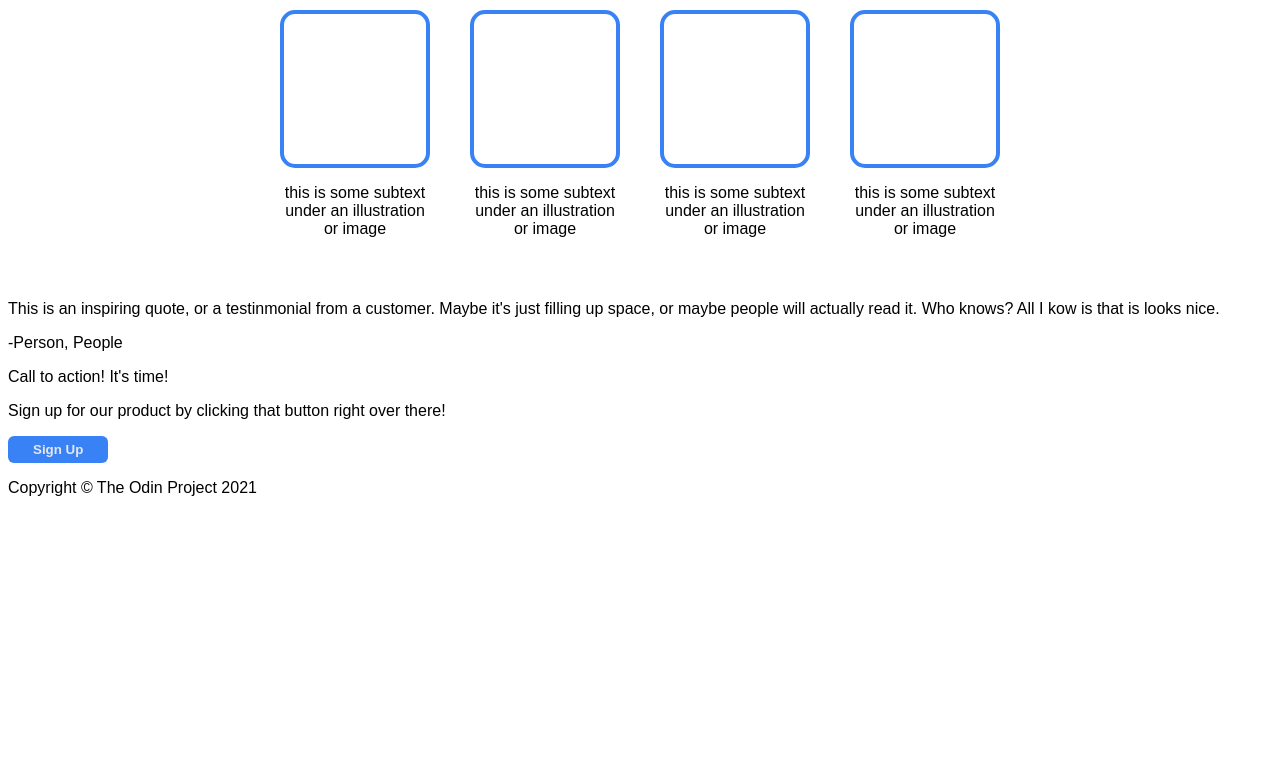
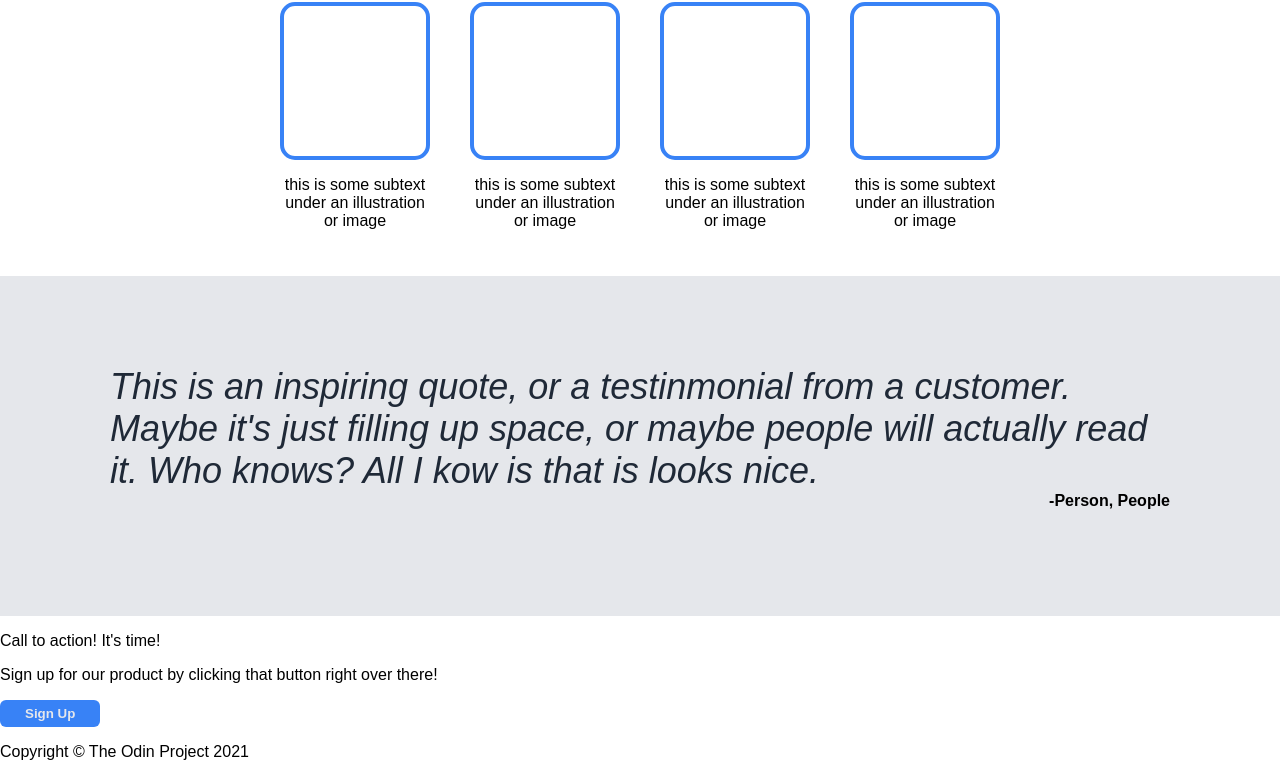
Before and after one commit to AlexDeL8/flexbox-landing-page, a plain HTML site: page index.html in a window 1280 px wide. Shown: the part 686-1463 px from the top of the page. Before the commit the page ends 1199 px from the top, so only its background shows below. Drawn offline with Linux system fonts and the light colour scheme.

Commit message:
completed quote section

```diff
--- a/index.html
+++ b/index.html
@@ -63,8 +63,8 @@
                 </div>
             </div>
             <div class="quote">
-                <p>This is an inspiring quote, or a testinmonial from a customer. Maybe it's just filling up space, or maybe people will actually read it. Who knows? All I kow is that is looks nice.</p>
-                <p>-Person, People</p>
+                <p class="quote-text">This is an inspiring quote, or a testinmonial from a customer. Maybe it's just filling up space, or maybe people will actually read it. Who knows? All I kow is that is looks nice.</p>
+                <p class="quote-author">-Person, People</p>
             </div>
             <div class="signup">
                 <div class="signup-div">
--- a/styles.sass
+++ b/styles.sass
@@ -17,6 +17,9 @@ $text-quote: 36px light italic $text-color-info
 
 *
     font-family: sans-serif
+
+body
+    margin: 0px
 
 nav
     background-color: $background-color-main
@@ -94,3 +97,17 @@ nav
         max-width: 150px
         border: 4px solid $color-button
         border-radius: 15px
+
+.quote
+    padding: 90px 110px
+    background-color: $background-color-quote
+
+    .quote-text
+        @include text(36px, $text-color-info, lighter)
+        font-style: italic
+        margin: 0px
+
+    .quote-author
+        text-align: right
+        font-weight: bold
+        margin-top: 0px
```
Also changed, not shown: styles.css, 1 other file.
